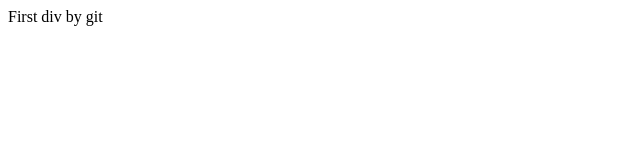
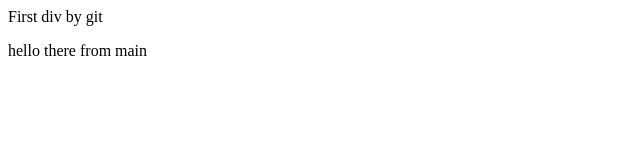
Before and after one commit to Knguyen-dev/demo-repo, a plain HTML site: page index.html in a window 1280 px wide. Shown: the whole page, without its empty margins (0-640 px from the left). Drawn offline with Linux system fonts and the light colour scheme.

Commit message:
Changed indexhtml for line 2

```diff
--- a/index.html
+++ b/index.html
@@ -1 +1,2 @@
 <div>First div by git</div>
+<p>hello there from main</p>
```
